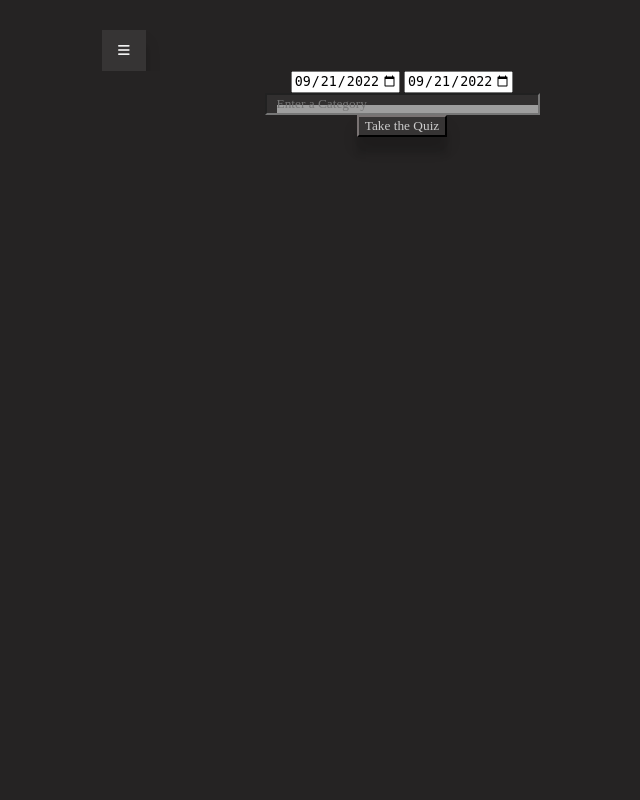
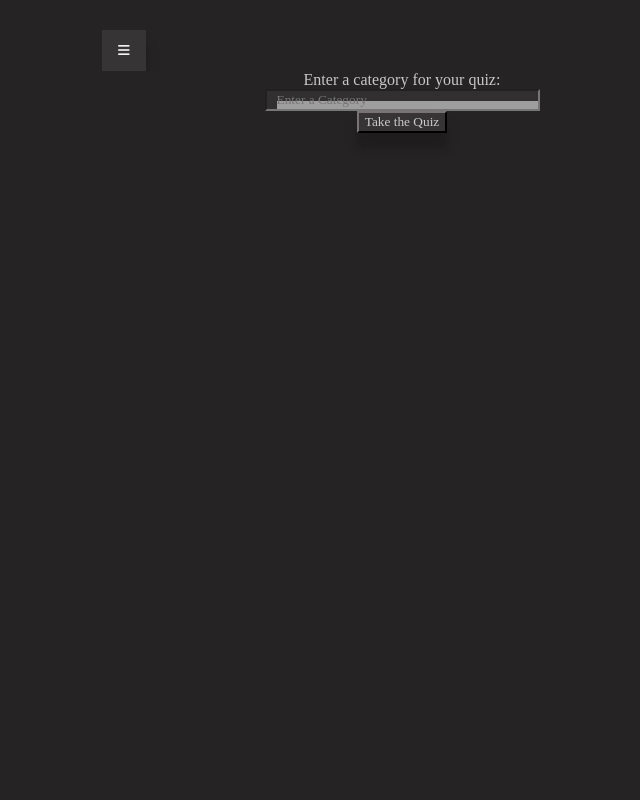
Before and after one commit to catherine-tawadros/arabic-dictionary, a Flask app: template templates/quiz_page.html in a window 1280 px wide. Shown: the whole page, without its empty margins (238-878 px from the left). Run offline with Flask 2, Linux system fonts and the light colour scheme; the template is opened without the code that fills it, so the values that code supplies are empty; some libraries are stand-ins or nearby versions; grey boxes are pictures that could not be loaded.

Commit message:
fifth commit

```diff
--- a/app.py
+++ b/app.py
@@ -35,8 +35,11 @@ def root():
             ed = request.form.get('end-date')
             cat = request.form.get('quiz-cat')
             current_quiz = Quiz(c=str(cat))
-            make_quiz(current_quiz)
-            return render_template('quiz.html')
+            worked = make_quiz(current_quiz)
+            if worked:
+                return render_template('quiz.html')
+            else:
+                return render_template('quizerror.html')
         if 'next-quiz' in request.form:
             current_quiz = get_quiz()
             worked = make_quiz(current_quiz)
--- a/templates/quiz_page.html
+++ b/templates/quiz_page.html
@@ -21,15 +21,17 @@
     </form>
   </div>
 
+  Enter a category for your quiz:
+
   <form class="start-quiz" method="post">
 
-    <input type="date" id="start" name="start-date"
+    <!-- <input type="date" id="start" name="start-date"
        value="2022-09-21"
        min="2022-09-21" max="2023-01-08">
     <input type="date" id="end" name="end-date"
        value="2022-09-21"
        min="2022-09-21" max="2023-01-08">
-       <br>
+       <br> -->
     <input type="text" id="quiz-cat" name="quiz-cat" placeholder="Enter a Category" />
        <br>
     <button name="start-quiz">Take the Quiz</button>
```
